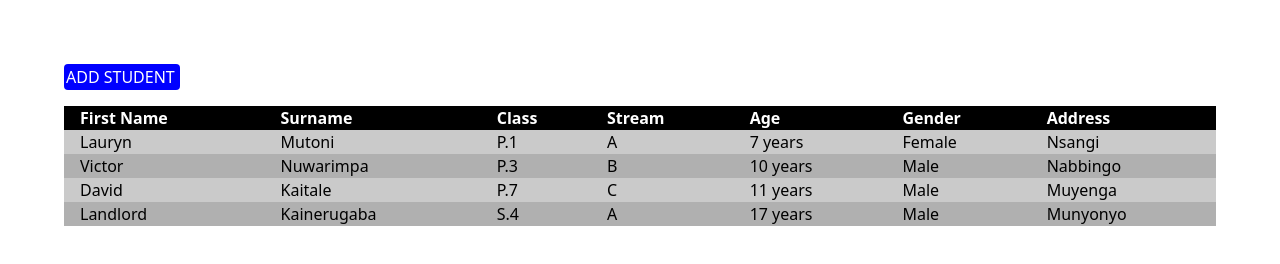
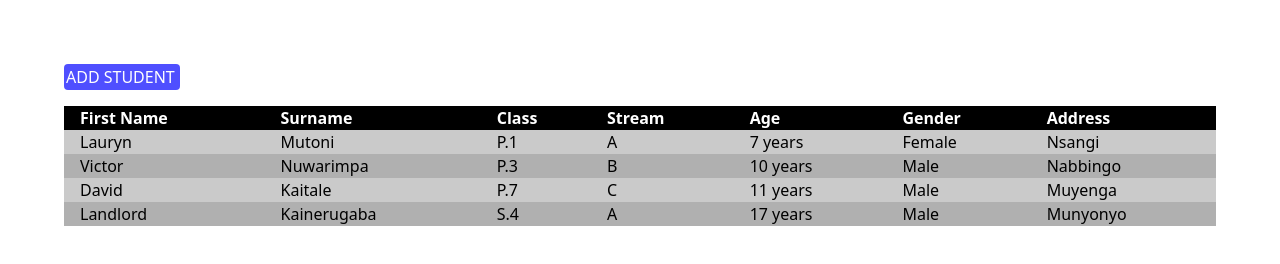
Before and after one commit to vicxtunespro/open-source, a plain HTML site: page client/pages/student-form.html in a window 1280 px wide. Drawn offline with Linux system fonts and the light colour scheme.

Commit message:
changed the opacity of button background color

```diff
--- a/client/pages/student-form.css
+++ b/client/pages/student-form.css
@@ -9,7 +9,7 @@ body{
     padding: 4rem;
 }
 .add-student{
-    background-color: blue;
+    background-color: rgba(0, 0, 255, 0.692);
     color: white;
     width: 7rem;
     border-radius: 4px;
```
